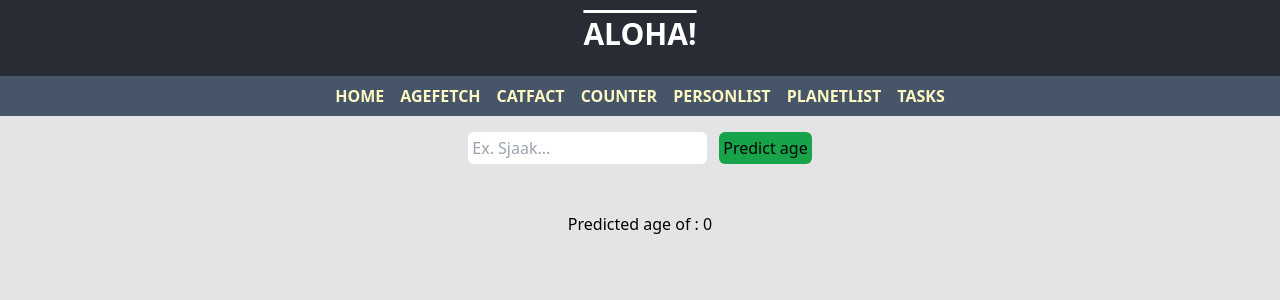
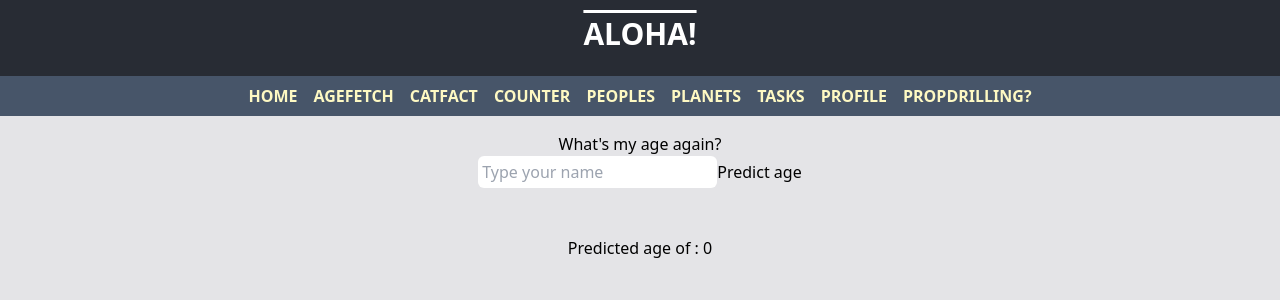
Before and after one commit to ckdev88/react-miniblog, a React (Create React App) app: page /agefetch in a window 1280 px wide. Shown: the top 300 px of the page. Built offline with nearby package versions, Linux system fonts and the light colour scheme; no server answers.

Commit message:
apply new pages and navigation

```diff
--- a/src/components/Agefetch.js
+++ b/src/components/Agefetch.js
@@ -19,15 +19,13 @@ const Agefetch = () => {
 			<input
 				type="text"
 				className="rounded-md bg-lime text-black p-1"
-				placeholder="Ex. Sjaak..."
+				placeholder="Type your name"
 				onChange={(event) => {
 					setName(event.target.value);
 					console.log(event.target.value);
 				}}
 			/>
-			<button className="rounded-md p-1 bg-green-600 ml-3" onClick={fetchAge}>
-				Predict age
-			</button>
+			<button onClick={fetchAge}>Predict age</button>
 			<p>
 				<br />
 				<br />
--- a/src/components/Catfact.js
+++ b/src/components/Catfact.js
@@ -11,12 +11,7 @@ const Catfact = (props) => {
 	};
 	return (
 		<div>
-			<button
-				className="rounded-md bg-green-800 hover:bg-green-900 p-1.5 font-bold text-white"
-				onClick={fetchCatfact}
-			>
-				Get random cat "fact"
-			</button>
+			<button onClick={fetchCatfact}>Get it now!</button>
 			<p className="my-6">{catfact}</p>
 		</div>
 	);
--- a/src/components/Navbar.js
+++ b/src/components/Navbar.js
@@ -2,27 +2,33 @@ import { Link } from "react-router-dom";
 
 export default function Navigation() {
 	return (
-		<nav className="block text-yellow-100 py-2 bg-slate-600 font-bold mb-4">
+		<nav className="block text-yellow-100 py-2 bg-slate-600 font-bold mb-4 uppercase">
 			<Link to="/" className="mx-2">
-				HOME
+				Home
 			</Link>
 			<Link to="agefetch" className="mx-2">
-				AGEFETCH
+				Agefetch
 			</Link>
 			<Link to="catfact" className="mx-2">
-				CATFACT
+				Catfact
 			</Link>
 			<Link to="counter" className="mx-2">
-				COUNTER
+				Counter
 			</Link>
 			<Link to="personlist" className="mx-2">
-				PERSONLIST
+				Peoples
 			</Link>
 			<Link to="planetlist" className="mx-2">
-				PLANETLIST
+				Planets
 			</Link>
 			<Link to="tasks" className="mx-2">
-				TASKS
+				Tasks
+			</Link>
+			<Link to="profile" className="mx-2">
+				Profile
+			</Link>
+			<Link to="propdrilling" className="mx-2">
+				Propdrilling?
 			</Link>
 		</nav>
 	);
--- a/src/components/Person.js
+++ b/src/components/Person.js
@@ -1,4 +1,4 @@
-const Person = (props) => {
+export default function Person(props) {
 	const gender = props.gender;
 	if (gender === "F") {
 		return (
@@ -19,5 +19,4 @@ const Person = (props) => {
 			</li>
 		);
 	}
-};
-export default Person;
+}
--- a/src/pages/Agefetch.js
+++ b/src/pages/Agefetch.js
@@ -1,4 +1,9 @@
 import Agefetch from "./../components/Agefetch";
 export default function () {
-	return <Agefetch />;
+	return (
+		<>
+			<h1>What's my age again?</h1>
+			<Agefetch />
+		</>
+	);
 }
--- a/src/pages/Catfact.js
+++ b/src/pages/Catfact.js
@@ -1,4 +1,9 @@
 import Catfact from "./../components/Catfact";
 export default function () {
-	return <Catfact />;
+	return (
+		<>
+			<h1>Get random cat "fact"</h1>
+			<Catfact />
+		</>
+	);
 }
--- a/src/pages/Counter.js
+++ b/src/pages/Counter.js
@@ -1,4 +1,9 @@
 import Counter from "./../components/Counter";
 export default function () {
-	return <Counter />;
+	return (
+		<>
+			<h1>Counter!</h1>
+			<Counter />
+		</>
+	);
 }
--- a/src/pages/Home.js
+++ b/src/pages/Home.js
@@ -1,3 +1,3 @@
-export default function Home() {
-	return <div>Dit is de homepage</div>;
+export default function Home(props) {
+	return <h1>Aloha {props.username}!</h1>;
 }
--- a/src/pages/PlanetList.js
+++ b/src/pages/PlanetList.js
@@ -1,4 +1,9 @@
 import PlanetList from "./../components/PlanetList";
 export default function () {
-	return <PlanetList />;
+	return (
+		<>
+			<h1>Planets!</h1>
+			<PlanetList />
+		</>
+	);
 }
--- a/src/pages/Tasks.js
+++ b/src/pages/Tasks.js
@@ -1,4 +1,9 @@
 import Tasks from "./../components/Tasks";
 export default function () {
-	return <Tasks />;
+	return (
+		<>
+			<h1>Tasks & todo stuff</h1>
+			<Tasks />
+		</>
+	);
 }
```
